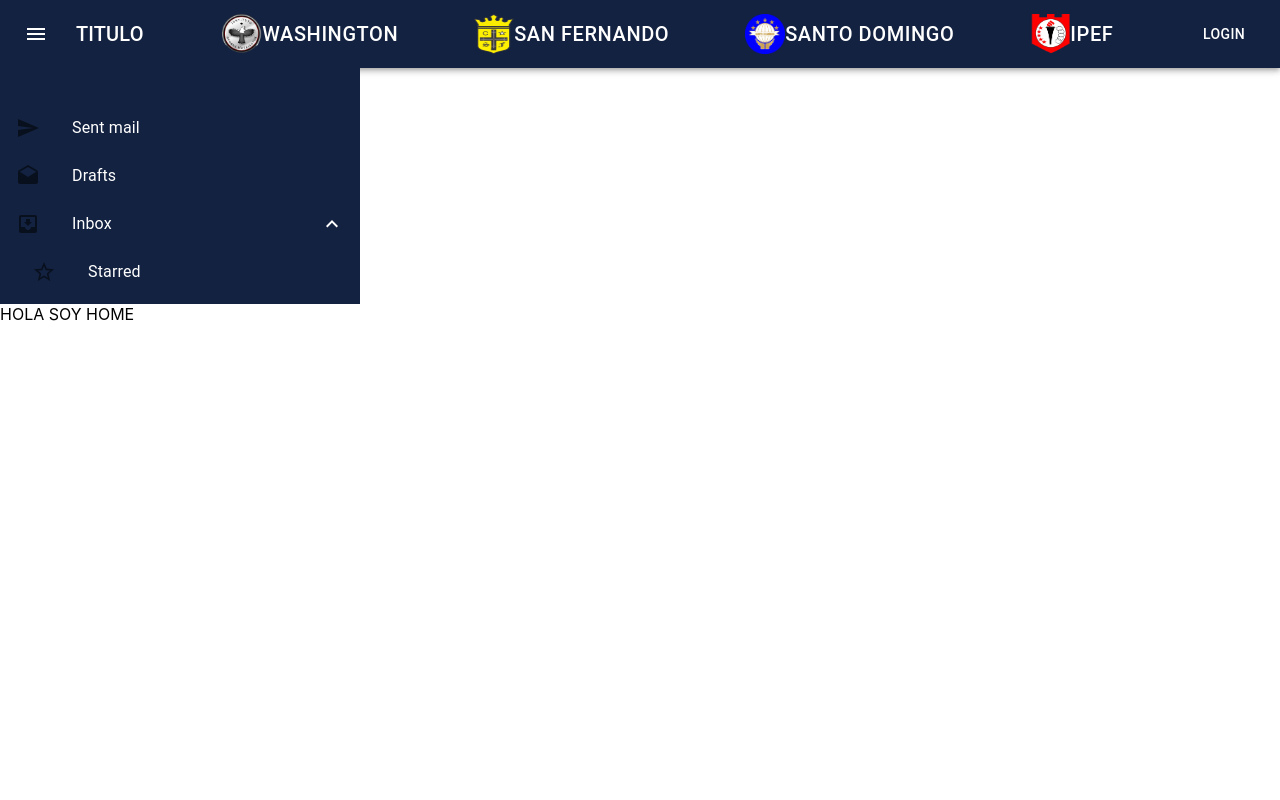
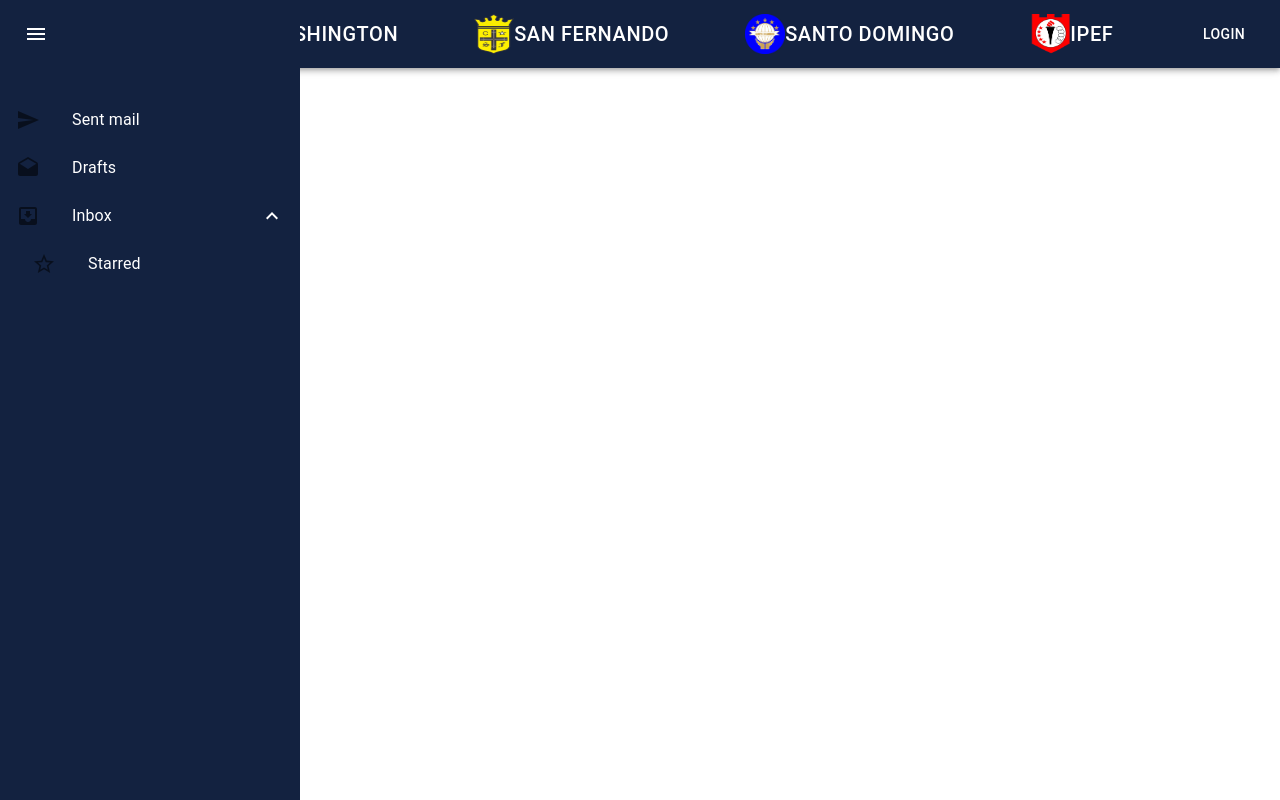
Before and after one commit to exequiel381/componentsFront, a React (Create React App) app: page / in a window 1280 px wide. Both pictures are taken after a click on the button "menu". Built offline with nearby package versions, Linux system fonts and the light colour scheme.

Commit message:
preparing sidebar

```diff
--- a/src/components/Navbar/Navbar.js
+++ b/src/components/Navbar/Navbar.js
@@ -12,7 +12,7 @@ import "./Navbar.css";
 
 export default function NavBar(props) {
   const [anchorElNav, setAnchorElNav] = React.useState(null);
-  const [open, setOpen] = React.useState(true);
+  const [open, setOpen] = React.useState(false);
   const handleCloseNavMenu = () => {
     setAnchorElNav(null);
   };
@@ -32,7 +32,7 @@ export default function NavBar(props) {
             edge="start"
             color="inherit"
             aria-label="menu"
-            sx={{ mr: 2 }}
+            sx={{ mr: 2, zIndex: "10000" }}
             onClick={openSideBar}
           >
             <MenuIcon />
--- a/src/components/Sidebar/Sidebar.css
+++ b/src/components/Sidebar/Sidebar.css
@@ -1,14 +1,21 @@
 .Sidebar{
-
+    height: 100%;
+    width: 1px;
+    position: fixed;
+    top: 0;
+    left: 0;
+    transition: 0.5s;
+    padding-top: 60px;
+    background-color: #132240;
 }
 #nested-list-subheader{
-    font-size: 30px;
-    background-color: #132240;
+    font-size: 40px;
     font-weight: bolder;
     color : "white";
 }
 
 .title_Nav{
+    transition: 0.5s;
     font-size: 30px;
     background-color: #132240;
     font-weight: bolder;
--- a/src/components/Sidebar/Sidebar.js
+++ b/src/components/Sidebar/Sidebar.js
@@ -21,7 +21,8 @@ export default function Sidebar(props) {
   };
 
   return (
-    <div className="Sidebar">
+    <div style={{ width: props.open ? "300px" : "1px" }} className="Sidebar">
+      <div style={{ display: props.open ? "block" : "none" }}>
         <List
           sx={{
             width: "100%",
@@ -64,5 +65,6 @@ export default function Sidebar(props) {
           </Collapse>
         </List>
       </div>
+    </div>
   );
 }
```
Lines whose indentation alone changed are shown as unchanged.
